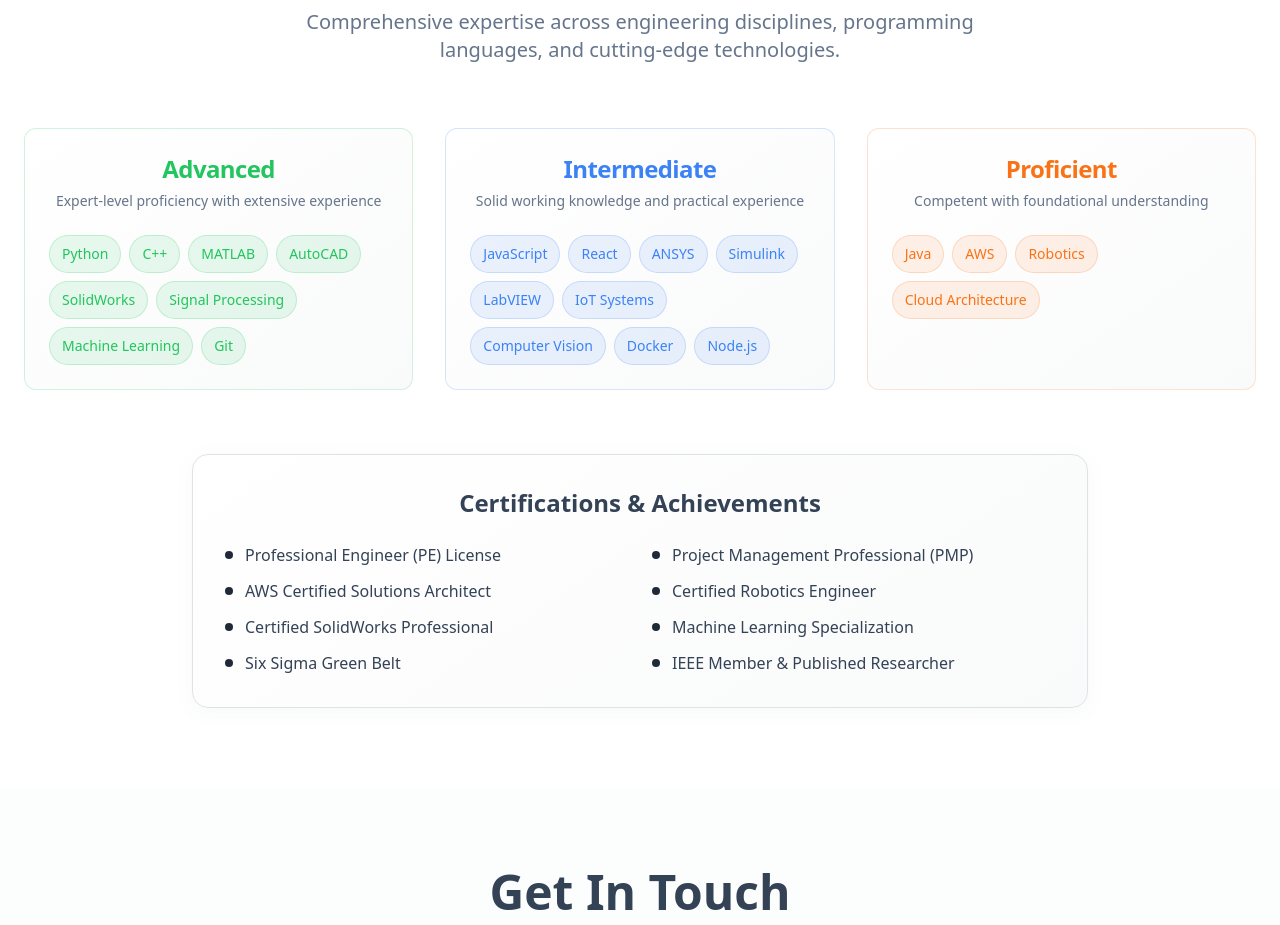
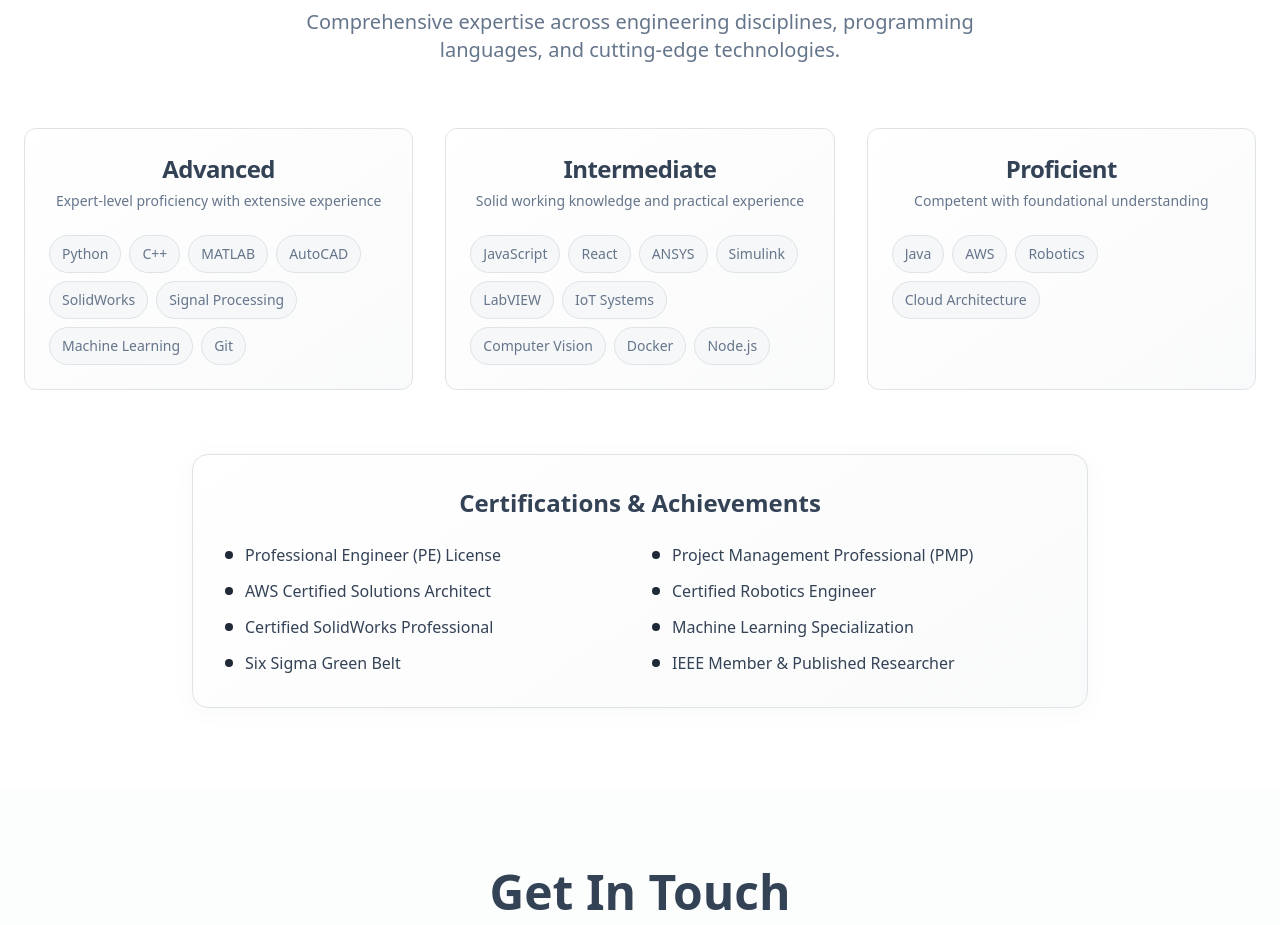
Before and after one commit to Isaiahmmking/Project-Portfolio, a React (Vite) app: page / in a window 1280 px wide. Shown: the part 3680-4605 px from the top of the page. Built offline with nearby package versions, Linux system fonts and the light colour scheme.

Commit message:
Remove skill category colors
Removed the color-coding from the skills section to maintain a more professional and consistent look.

```diff
--- a/src/components/Skills.tsx
+++ b/src/components/Skills.tsx
@@ -8,10 +8,7 @@ const Skills = () => {
       skills: [
         "Python", "C++", "MATLAB", "AutoCAD", "SolidWorks",
         "Signal Processing", "Machine Learning", "Git"
-      ],
-      bgColor: "bg-green-500/10",
-      textColor: "text-green-500",
-      borderColor: "border-green-500/20"
+      ]
     },
     {
       title: "Intermediate",
@@ -19,20 +16,14 @@ const Skills = () => {
       skills: [
         "JavaScript", "React", "ANSYS", "Simulink", "LabVIEW",
         "IoT Systems", "Computer Vision", "Docker", "Node.js"
-      ],
-      bgColor: "bg-blue-500/10",
-      textColor: "text-blue-500",
-      borderColor: "border-blue-500/20"
+      ]
     },
     {
       title: "Proficient",
       description: "Competent with foundational understanding",
       skills: [
         "Java", "AWS", "Robotics", "Cloud Architecture"
-      ],
-      bgColor: "bg-orange-500/10",
-      textColor: "text-orange-500",
-      borderColor: "border-orange-500/20"
+      ]
     }
   ];
 
@@ -52,11 +43,11 @@ const Skills = () => {
           {skillCategories.map((category, index) => (
             <Card
               key={index}
-              className={`bg-gradient-card border-border shadow-card hover:shadow-elegant transition-all duration-300 animate-scale-in ${category.borderColor}`}
+              className="bg-gradient-card border-border shadow-card hover:shadow-elegant transition-all duration-300 animate-scale-in"
               style={{ animationDelay: `${index * 0.1}s` }}
             >
               <CardHeader className="text-center">
-                <CardTitle className={`text-2xl font-bold ${category.textColor}`}>
+                <CardTitle className="text-2xl font-bold text-foreground">
                   {category.title}
                 </CardTitle>
                 <p className="text-sm text-muted-foreground mt-2">
@@ -69,7 +60,7 @@ const Skills = () => {
                   {category.skills.map((skill, skillIndex) => (
                     <span
                       key={skillIndex}
-                      className={`px-3 py-2 rounded-full text-sm font-medium ${category.bgColor} ${category.textColor} border ${category.borderColor}`}
+                      className="px-3 py-2 rounded-full text-sm font-medium bg-muted text-muted-foreground border border-border"
                     >
                       {skill}
                     </span>
```
